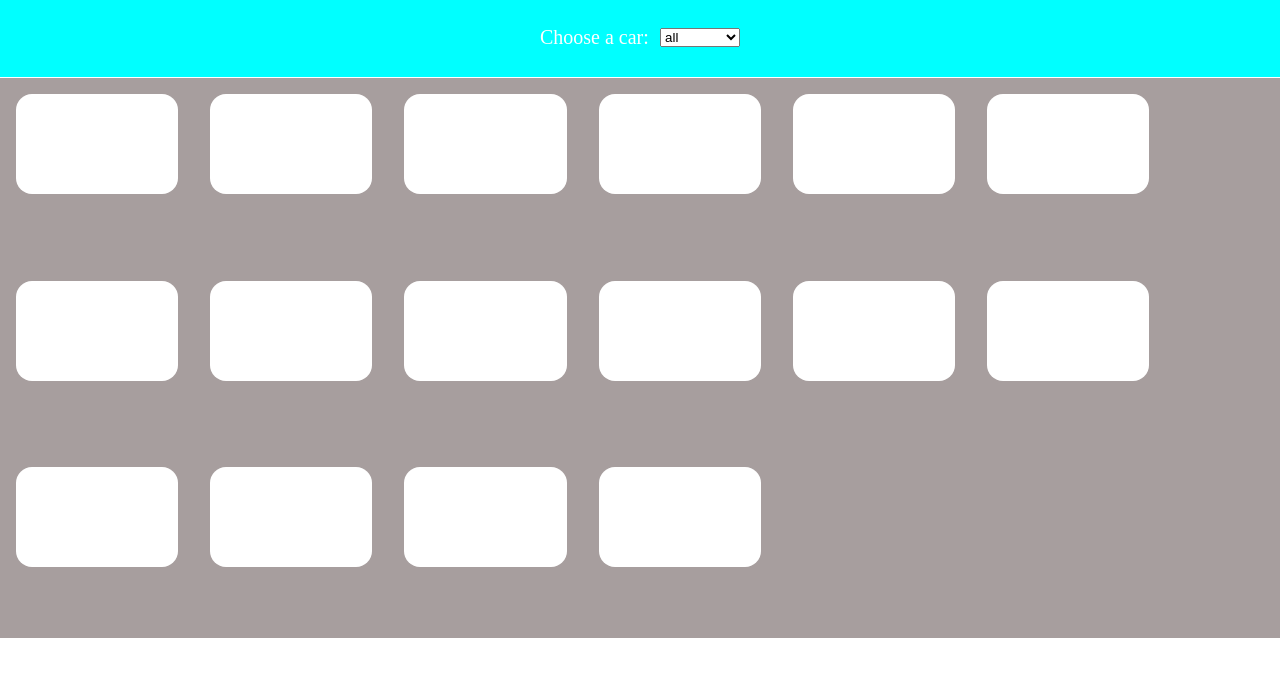
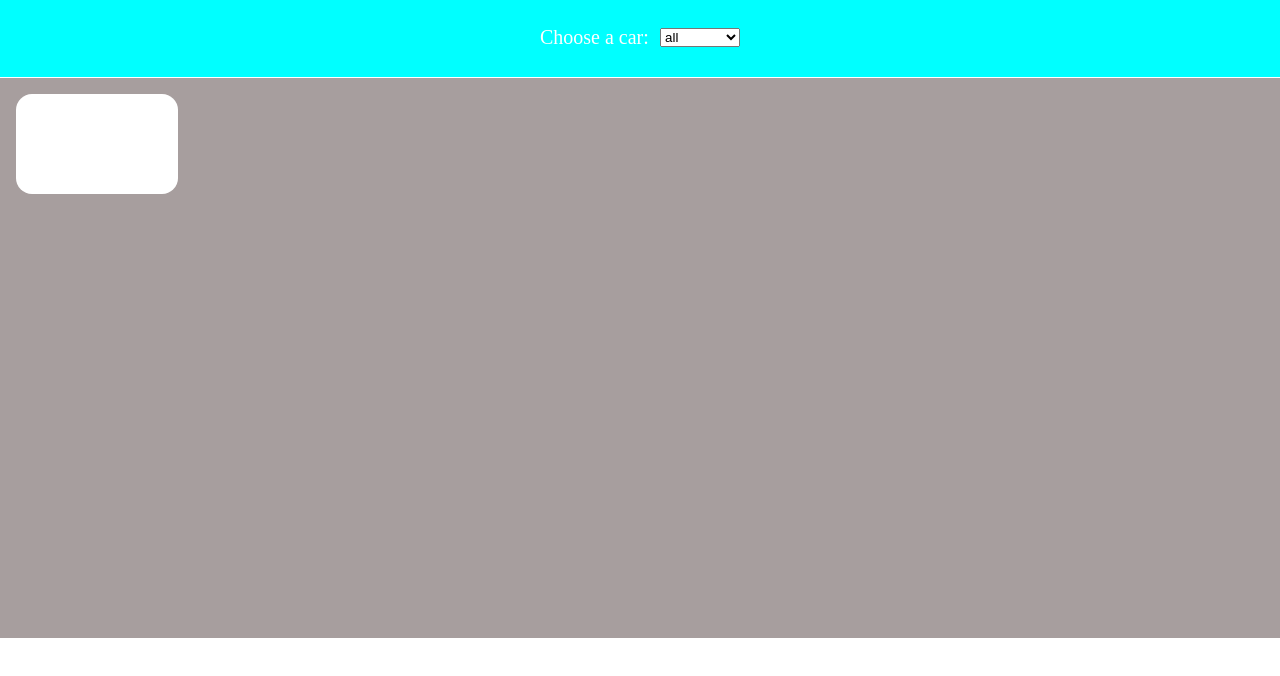
Before and after one commit to aCute5/js-es6-icons, a plain HTML site: page index.html in a window 1280 px wide. Shown: the part 82-758 px from the top of the page. Drawn offline with Linux system fonts and the light colour scheme.

Commit message:
trying add forEach cicle for cards

```diff
--- a/index.html
+++ b/index.html
@@ -8,7 +8,7 @@
     <!-- MY STYLE CSS -->
     <link rel="stylesheet" href="css/style.css">
     <!-- my script -->
-    <script src="js/script.js"></script>
+    <script src="js/script.js"defer></script>
     <!-- Fontawesome  -->
     <link rel="stylesheet" href="https://cdnjs.cloudflare.com/ajax/libs/font-awesome/6.2.0/css/all.min.css">
 
@@ -29,24 +29,6 @@
 
     </header>
     <section class="cards">
-    <div class="card">
-
-    </div>
-    <div class="card"></div>
-    <div class="card"></div>
-    <div class="card"></div>
-    <div class="card"></div>
-    <div class="card"></div>
-    <div class="card"></div>
-    <div class="card"></div>
-    <div class="card"></div>
-    <div class="card"></div>
-    <div class="card"></div>
-    <div class="card"></div>
-    <div class="card"></div>
-    <div class="card"></div>
-    <div class="card"></div>
-    <div class="card"></div>
 
     </section>
 
--- a/js/script.js
+++ b/js/script.js
@@ -112,3 +112,17 @@ const icons = [
 		color: 'blue'
 	}
 ];
+
+
+icons.forEach((element, index) => {
+    const eleContainer = document.querySelector(".cards")
+    let eleCard = document.createElement("div")
+    eleCard.classList.add("card")
+    eleContainer.append(eleCard)
+    eleCard.innerHTML +=
+    `
+    <i class=${element[index].family + element[index].prefix + element[index].name}
+    <h4> ${element[index].name} </h4>
+
+    `
+})
```
